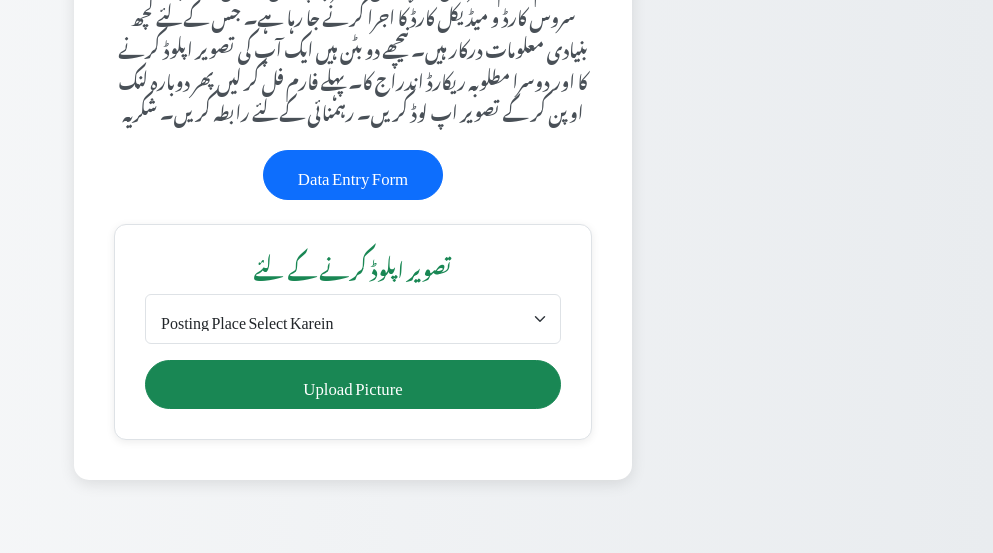
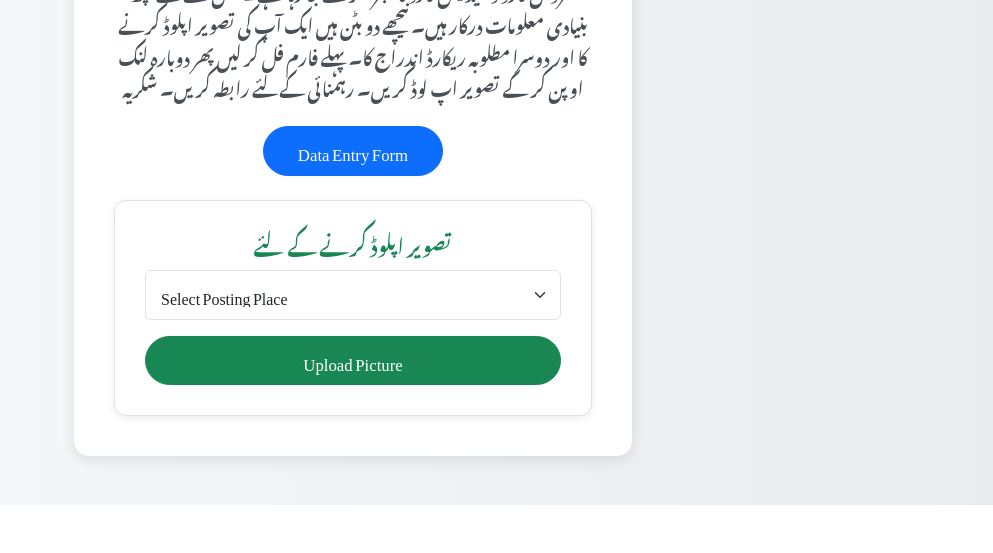
Before and after one commit to FantasyCurator/RegionMirpur, a plain HTML site: page index.html in a window 1280 px wide. Shown: the part 357-910 px from the top of the page, without its empty margins (287-1280 px from the left). After the commit the page ends 862 px from the top, so only its background shows below. Drawn offline with nearby package versions, Linux system fonts and the light colour scheme; a web font is replaced by a local one.

Commit message:
Update index.html

```diff
--- a/index.html
+++ b/index.html
@@ -67,7 +67,7 @@
     }
   </style>
 </head>
-<body class="d-flex justify-content-center align-items-center py-5"><!-- vh-100 hata kar py-5 -->
+<body class="d-flex justify-content-center align-items-center py-4"><!-- vh-100 hata kar py-5 -->
 
   <div class="container text-center">
     <div class="welcome-section mx-auto col-md-8 col-lg-6">
@@ -94,7 +94,7 @@
         <h5>تصویر اپلوڈ کرنے کے لئے</h5>
         <div class="mb-3">
           <select id="postingSelect" class="form-select">
-            <option value="">Posting Place Select Karein</option>
+            <option value="">Select Posting Place</option>
             <option value="https://docs.google.com/forms/d/FORM_ID_REGION/viewform">Region Office</option>
             <option value="https://docs.google.com/forms/d/FORM_ID_MIRPUR/viewform">District Mirpur</option>
             <option value="https://docs.google.com/forms/d/FORM_ID_KOTLI/viewform">District Kotli</option>
```
